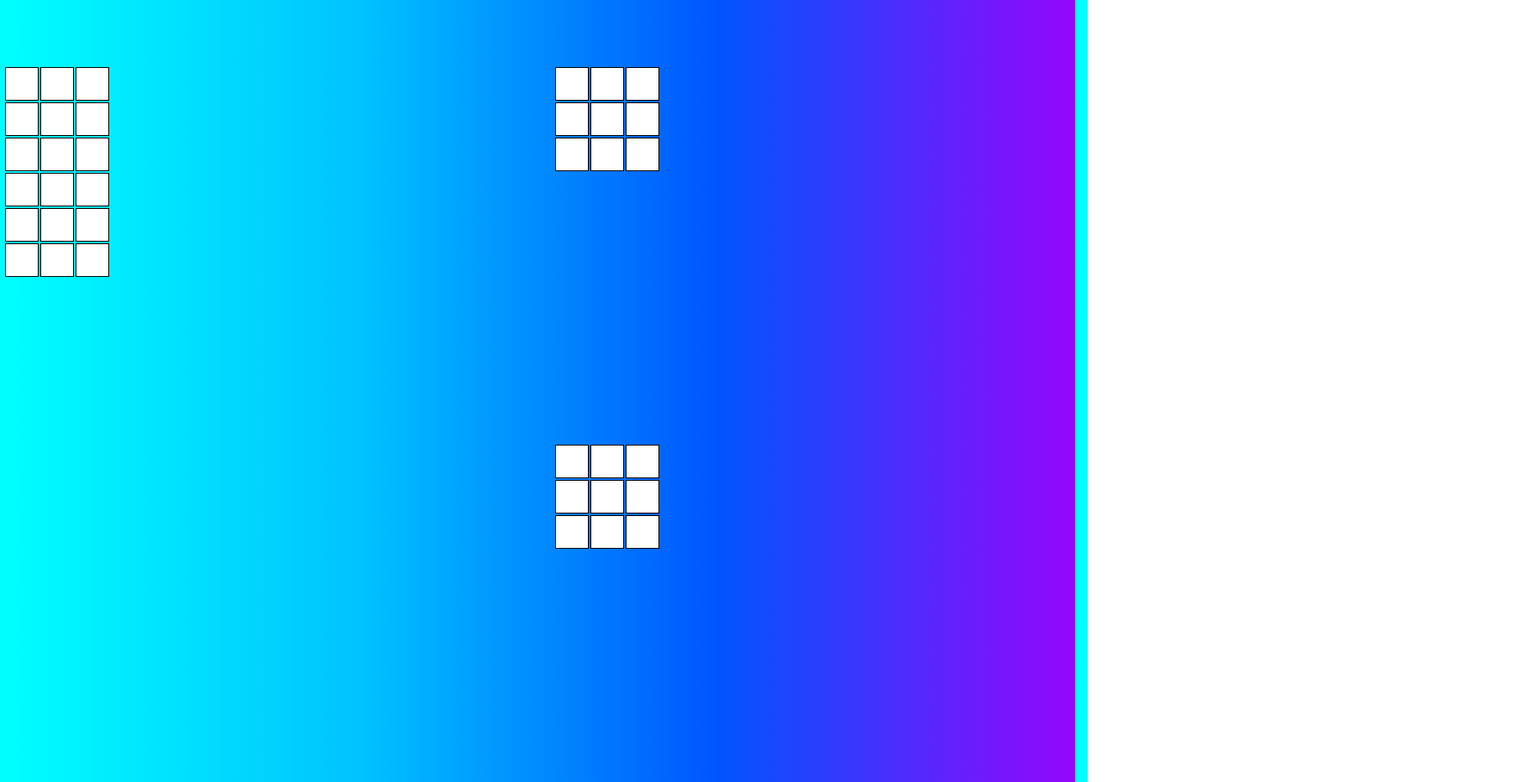
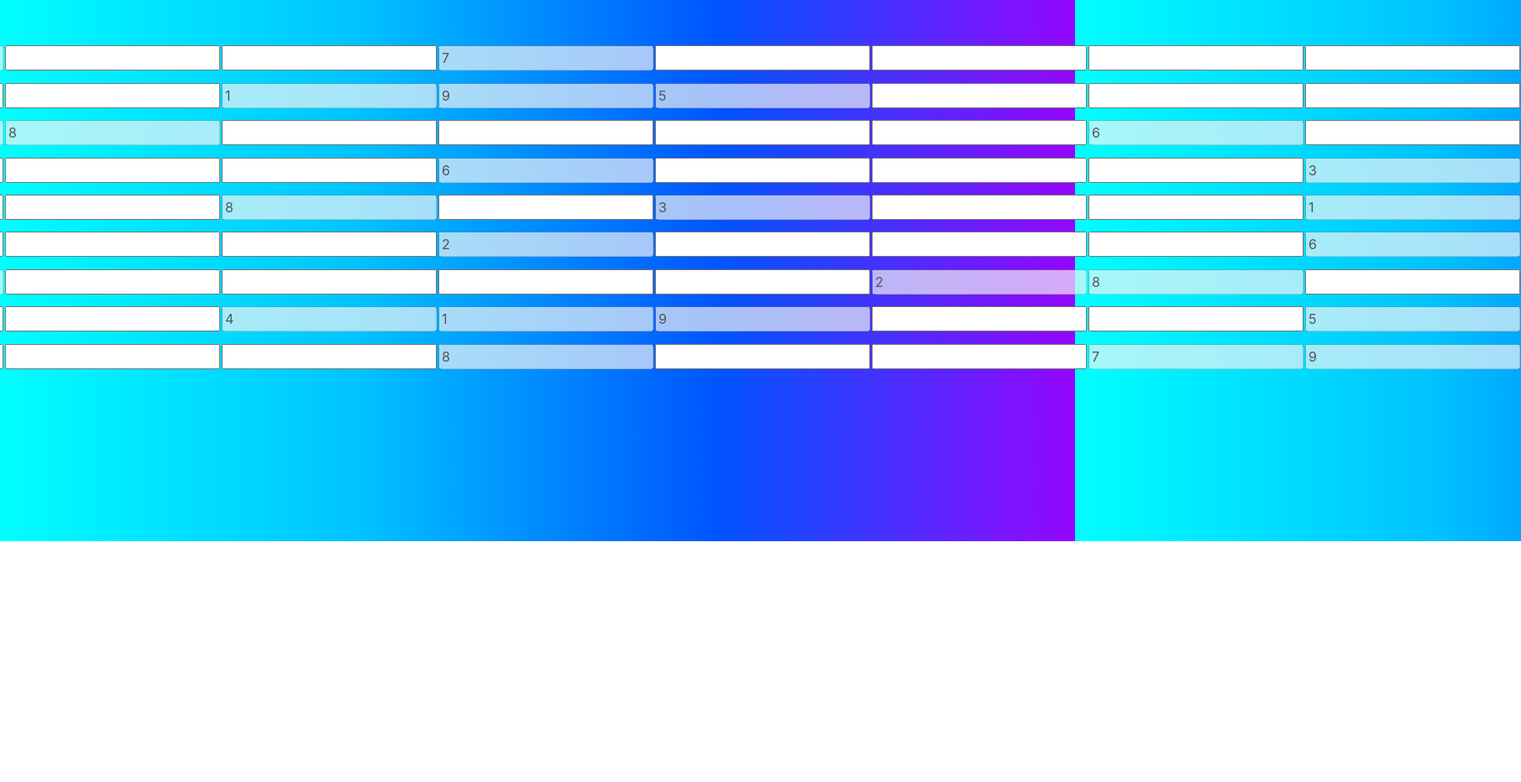
Before and after one commit to MaxwellMeyer/sudoku-check, a website built with webpack: page src/index.html in a window 1280 px wide. Shown: the part 155-1087 px from the top of the page at 84% size, 1811 px wide, since content can reach past the window. After the commit the page ends 800 px from the top, so only its background shows below. Built offline with nearby package versions, Linux system fonts and the light colour scheme.

Commit message:
update board in .html

```diff
--- a/src/index.html
+++ b/src/index.html
@@ -1,116 +1,140 @@
 <!DOCTYPE html>
 <html lang="en">
   <head>
-  <meta charset="UTF-8">
-  <meta http-equiv="X-UA-Compatible" content="IE=edge">
-  <meta name="viewport" content="width=device-width, initial-scale=1.0">
+    <meta charset="UTF-8" />
+    <meta http-equiv="X-UA-Compatible" content="IE=edge" />
+    <meta name="viewport" content="width=device-width, initial-scale=1.0" />
     <title>Sudoku</title>
-
   </head>
   <body>
     <div class="jumbotron">MAKE IT CUTE</div>
 
-    <div class="row">
-    <div class="col">
-      <div id="col-1">
-        <table id="grid" style="border-collapse: collapse;">
-      <tr class="row">
-        <td class="cell"><input type="text" maxlength="1"></td>
-        <td class="cell"><input type="text" maxlength="1"></td>
-        <td class="cell"><input type="text" maxlength="1"></td>
+    <table id="grid">
+      <tr>
+        <td><input id="cell-0" type="text" value="5" disabled /></td>
+        <td><input id="cell-1" type="text" value="3" disabled /></td>
+        <td><input id="cell-2" type="text" /></td>
+
+        <td><input id="cell-3" type="text" /></td>
+        <td><input id="cell-4" type="text" value="7" disabled /></td>
+        <td><input id="cell-5" type="text" /></td>
+
+        <td><input id="cell-6" type="text" /></td>
+        <td><input id="cell-7" type="text" /></td>
+        <td><input id="cell-8" type="text" /></td>
       </tr>
-      <tr class="row">
-        <td class="cell"><input type="text" maxlength="1"></td>
-        <td class="cell"><input type="text" maxlength="1"></td>
-        <td class="cell"><input type="text" maxlength="1"></td>
+
+      <tr>
+        <td><input id="cell-9" type="text" value="6" disabled /></td>
+        <td><input id="cell-10" type="text" /></td>
+        <td><input id="cell-11" type="text" /></td>
+
+        <td><input id="cell-12" type="text" value="1" disabled /></td>
+        <td><input id="cell-13" type="text" value="9" disabled /></td>
+        <td><input id="cell-14" type="text" value="5" disabled /></td>
+
+        <td><input id="cell-15" type="text" /></td>
+        <td><input id="cell-16" type="text" /></td>
+        <td><input id="cell-17" type="text" /></td>
       </tr>
-      <tr class="row">
-        <td class="cell"><input type="text" maxlength="1"></td>
-        <td class="cell"><input type="text" maxlength="1"></td>
-        <td class="cell"><input type="text" maxlength="1"></td>
+
+      <tr>
+        <td><input id="cell-18" type="text" /></td>
+        <td><input id="cell-19" type="text" value="9" disabled /></td>
+        <td><input id="cell-20" type="text" value="8" disabled /></td>
+
+        <td><input id="cell-21" type="text" /></td>
+        <td><input id="cell-22" type="text" /></td>
+        <td><input id="cell-23" type="text" /></td>
+
+        <td><input id="cell-24" type="text" /></td>
+        <td><input id="cell-25" type="text" value="6" disabled /></td>
+        <td><input id="cell-26" type="text" /></td>
       </tr>
-        <div id="row-2">
-          <tr class="row">
-          <td class="cell"><input type="text" maxlength="1"></td>
-          <td class="cell"><input type="text" maxlength="1"></td>
-          <td class="cell"><input type="text" maxlength="1"></td>
+
+      <tr>
+        <td><input id="cell-27" type="text" value="8" disabled /></td>
+        <td><input id="cell-28" type="text" /></td>
+        <td><input id="cell-29" type="text" /></td>
+
+        <td><input id="cell-30" type="text" /></td>
+        <td><input id="cell-31" type="text" value="6" disabled /></td>
+        <td><input id="cell-32" type="text" /></td>
+
+        <td><input id="cell-33" type="text" /></td>
+        <td><input id="cell-34" type="text" /></td>
+        <td><input id="cell-35" type="text" value="3" disabled /></td>
       </tr>
-          <tr class="row">
-            <td class="cell"><input type="text" maxlength="1"></td>
-            <td class="cell"><input type="text" maxlength="1"></td>
-            <td class="cell"><input type="text" maxlength="1"></td>
+
+      <tr>
+        <td><input id="cell-36" type="text" value="4" disabled /></td>
+        <td><input id="cell-37" type="text" /></td>
+        <td><input id="cell-38" type="text" /></td>
+
+        <td><input id="cell-39" type="text" value="8" disabled /></td>
+        <td><input id="cell-40" type="text" /></td>
+        <td><input id="cell-41" type="text" value="3" disabled /></td>
+
+        <td><input id="cell-42" type="text" /></td>
+        <td><input id="cell-43" type="text" /></td>
+        <td><input id="cell-44" type="text" value="1" disabled /></td>
       </tr>
-            <tr class="row">
-              <td class="cell"><input type="text" maxlength="1"></td>
-              <td class="cell"><input type="text" maxlength="1"></td>
-              <td class="cell"><input type="text" maxlength="1"></td>
+
+      <tr>
+        <td><input id="cell-45" type="text" value="7" disabled /></td>
+        <td><input id="cell-46" type="text" /></td>
+        <td><input id="cell-47" type="text" /></td>
+
+        <td><input id="cell-48" type="text" /></td>
+        <td><input id="cell-49" type="text" value="2" disabled /></td>
+        <td><input id="cell-50" type="text" /></td>
+
+        <td><input id="cell-51" type="text" /></td>
+        <td><input id="cell-52" type="text" /></td>
+        <td><input id="cell-53" type="text" value="6" disabled /></td>
       </tr>
-        </div>
 
-</table>
-    </div>
-  </div>
-  <div class="col">
-    <div id="col-2">
-      <table id="grid" style="border-collapse: collapse;">
-    <tr class="row">
-      <td class="cell"><input type="text" maxlength="1"></td>
-      <td class="cell"><input type="text" maxlength="1"></td>
-      <td class="cell"><input type="text" maxlength="1"></td>
+      <tr>
+        <td><input id="cell-54" type="text" /></td>
+        <td><input id="cell-55" type="text" value="6" disabled /></td>
+        <td><input id="cell-56" type="text" /></td>
+
+        <td><input id="cell-57" type="text" /></td>
+        <td><input id="cell-58" type="text" /></td>
+        <td><input id="cell-59" type="text" /></td>
+
+        <td><input id="cell-60" type="text" value="2" disabled /></td>
+        <td><input id="cell-61" type="text" value="8" disabled /></td>
+        <td><input id="cell-62" type="text" /></td>
       </tr>
-    <tr class="row">
-      <td class="cell"><input type="text" maxlength="1"></td>
-      <td class="cell"><input type="text" maxlength="1"></td>
-      <td class="cell"><input type="text" maxlength="1"></td>
+
+      <tr>
+        <td><input id="cell-63" type="text" /></td>
+        <td><input id="cell-64" type="text" /></td>
+        <td><input id="cell-65" type="text" /></td>
+
+        <td><input id="cell-66" type="text" value="4" disabled /></td>
+        <td><input id="cell-67" type="text" value="1" disabled /></td>
+        <td><input id="cell-68" type="text" value="9" disabled /></td>
+
+        <td><input id="cell-69" type="text" /></td>
+        <td><input id="cell-70" type="text" /></td>
+        <td><input id="cell-71" type="text" value="5" disabled /></td>
       </tr>
-    <tr class="row">
-      <td class="cell"><input type="text" maxlength="1"></td>
-      <td class="cell"><input type="text" maxlength="1"></td>
-      <td class="cell"><input type="text" maxlength="1"></td>
+
+      <tr>
+        <td><input id="cell-72" type="text" /></td>
+        <td><input id="cell-73" type="text" /></td>
+        <td><input id="cell-74" type="text" /></td>
+
+        <td><input id="cell-75" type="text" /></td>
+        <td><input id="cell-76" type="text" value="8" disabled /></td>
+        <td><input id="cell-77" type="text" /></td>
+
+        <td><input id="cell-78" type="text" /></td>
+        <td><input id="cell-79" type="text" value="7" disabled /></td>
+        <td><input id="cell-80" type="text" value="9" disabled /></td>
       </tr>
     </table>
-  </div>
-  <div id="col-2">
-    <table id="grid" style="border-collapse: collapse;">
-  <tr class="row">
-    <td class="cell"><input type="text" maxlength="1"></td>
-    <td class="cell"><input type="text" maxlength="1"></td>
-    <td class="cell"><input type="text" maxlength="1"></td>
-  </tr>
-  <tr class="row">
-    <td class="cell"><input type="text" maxlength="1"></td>
-    <td class="cell"><input type="text" maxlength="1"></td>
-    <td class="cell"><input type="text" maxlength="1"></td>
-  </tr>
-  <tr class="row">
-    <td class="cell"><input type="text" maxlength="1"></td>
-    <td class="cell"><input type="text" maxlength="1"></td>
-    <td class="cell"><input type="text" maxlength="1"></td>
-    </tr>
-    </table>
-</div>
-</div>
-<div class="col">
-  <div id="col-1">
-    <table id="grid" style="border-collapse: collapse;">
-  <tr class="row">
-    <td class="cell"><input type="text" maxlength="1"></td>
-    <td class="cell"><input type="text" maxlength="1"></td>
-    <td class="cell"><input type="text" maxlength="1"></td>
-  </tr>
-  <tr class="row">
-    <td class="cell"><input type="text" maxlength="1"></td>
-    <td class="cell"><input type="text" maxlength="1"></td>
-    <td class="cell"><input type="text" maxlength="1"></td>
-  </tr>
-  <tr class="row">
-    <td class="cell"><input type="text" maxlength="1"></td>
-    <td class="cell"><input type="text" maxlength="1"></td>
-    <td class="cell"><input type="text" maxlength="1"></td>
-    </tr>
-</table>
-</div>
-</div>
-</div>
   </body>
 </html>
```
Lines whose indentation alone changed are shown as unchanged.
